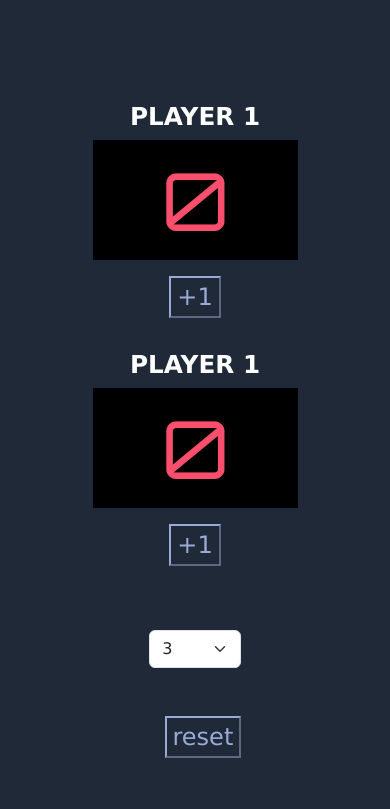
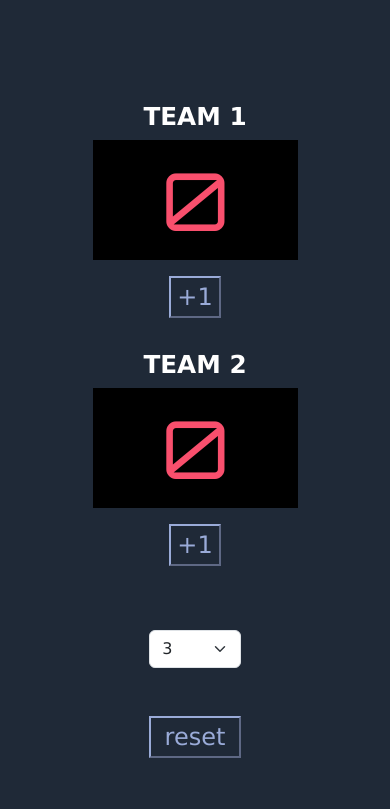
Before and after one commit to priyotriw/scoreboard, a plain HTML site: page index.html in a window 390 px wide. Drawn offline with nearby package versions, Linux system fonts and the light colour scheme.

Commit message:
index.html
Signed-off-by: PRIYO TRI WINARKO <priyotriwinarko6@gmail.com>

```diff
--- a/index.html
+++ b/index.html
@@ -15,14 +15,14 @@
     <div class="scoreboard container d-flex flex-column justify-content-center">
       <div class="row row-cols-1 py-3 row-cols-md-2 text-center py-5 justify-content-center">
         <div class="points col col-auto py-3 d-flex flex-column align-items-center">
-          <h2>Player 1</h2>
+          <h2>Team 1</h2>
           <p id="p1-display" class="px-3">0</p>
           <div class="score-btns">
             <button id="p1-button" class="btn-primary">+1</button>
           </div>
         </div>
         <div class="points col col-auto py-3 d-flex flex-column align-items-center">
-          <h2>Player 1</h2>
+          <h2>Team 2</h2>
           <p id="p2-display" class="px-3">0</p>
           <div class="score-btns">
             <button id="p2-button" class="btn-primary">+1</button>
@@ -36,7 +36,7 @@
           <option value="7">7</option>
         </select>
       </div>
-      <div class="d-grid gap-2 col-2 col-md-4 mx-auto pb-5">
+      <div class="d-grid gap-2 col-3 col-md-4 mx-auto pb-5">
         <button class="btn-primary" id="reset">reset</button>
       </div>
     </div>
```
